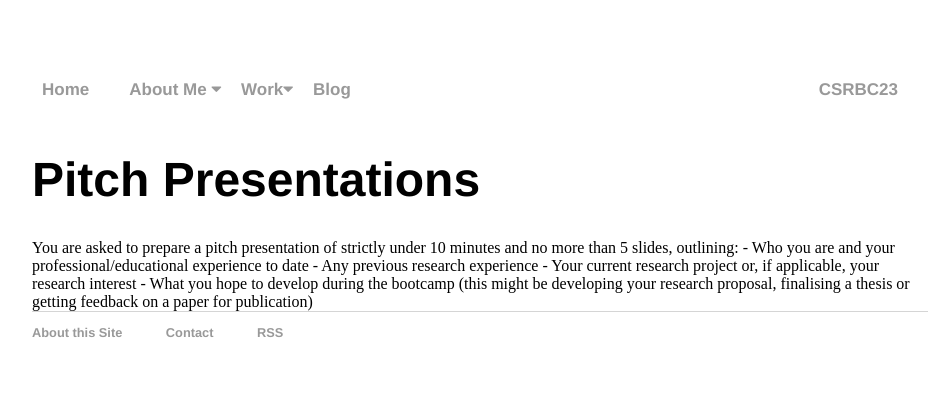
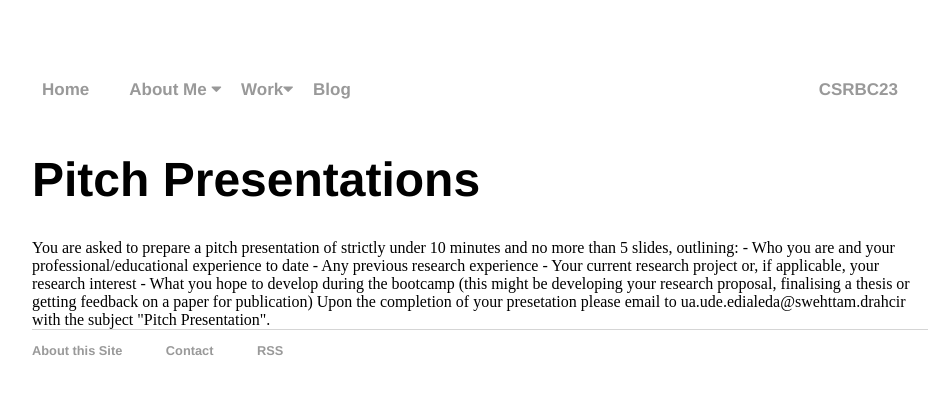
Before and after one commit to rhematt/rhematt.github.io, a Jekyll site: the page built from CSRBC23/PitchPresentations.md, in a window 1280 px wide. Shown: the top 394 px of the page, without its empty margins (160-1101 px from the left). Built offline with Jekyll 4.4.1, drawn with Linux system fonts in a browser that asks for light colours.

Commit message:
Update PitchPresentations.md

```diff
--- a/CSRBC23/PitchPresentations.md
+++ b/CSRBC23/PitchPresentations.md
@@ -12,4 +12,6 @@ You are asked to prepare a pitch presentation of strictly under 10 minutes and n
 - Any previous research experience
 - Your current research project or, if applicable, your research interest
 - What you hope to develop during the bootcamp (this might be developing your research proposal, finalising a thesis or getting feedback on a paper for publication)
+
+  Upon the completion of your presetation please email to <span class="obfuscate"> richard.matthews@adelaide.edu.au </span> with the subject "Pitch Presentation".
 </div>
```
